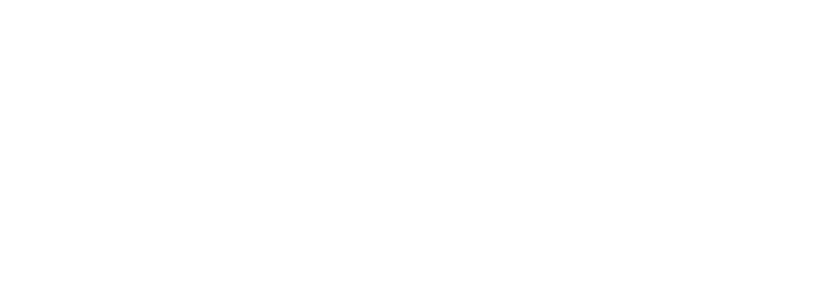
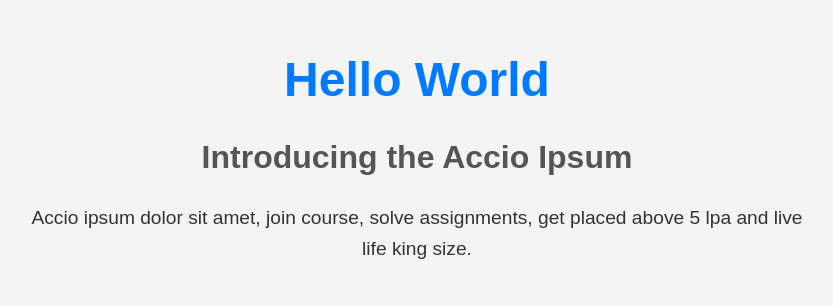
Before and after one commit to acciojob/fill-in-the-blanks-with-placeholder-text-shefalimittal6, a website: page main.html in a window 1280 px wide. Shown: the whole page, without its empty margins (223-1056 px from the left). Drawn offline with Linux system fonts and the light colour scheme.

Commit message:
created a submission

```diff
--- a/main.html
+++ b/main.html
@@ -1,16 +1,16 @@
 <!DOCTYPE html>
+<html lang="en">
+<head>
+    <meta charset="UTF-8">
+    <meta name="viewport" content="width=device-width, initial-scale=1.0">
+    <title>Accio Ipsum</title>
+    <link rel="stylesheet" href="styles.css">
+</head>
+<body>
+    <h1>Hello World</h1>
+    <h2>Introducing the Accio Ipsum</h2>
+    <p id="accio-text"></p>
 
-<html>
-
-<head>
-	<link rel="stylesheet" href="styles.css">
-</head>
-
-<body>
-	<!-- the entire body must be written by student -->
-    <script type="text/javascript" src="./script.js">
-</script>
-
+    <script src="script.js"></script>
 </body>
-
 </html>
--- a/script.js
+++ b/script.js
@@ -1 +1,2 @@
-//your code here
+document.getElementById('accio-text').innerHTML =
+    "Accio ipsum dolor sit amet, join course, solve assignments, get placed above 5 lpa and live life king size.";
--- a/styles.css
+++ b/styles.css
@@ -1,2 +1,27 @@
+body {
+    font-family: Arial, sans-serif;
+    background-color: #f4f4f4;
+    color: #333;
+    margin: 0;
+    padding: 20px;
+    text-align: center;
+}
 
-/* Your CSS Code here. */
+h1 {
+    color: #007bff;
+    font-size: 3em;
+}
+
+h2 {
+    color: #555;
+    font-size: 2em;
+}
+
+p {
+    font-size: 1.2em;
+    line-height: 1.6;
+    margin-top: 20px;
+    max-width: 800px;
+    margin-left: auto;
+    margin-right: auto;
+}
```
